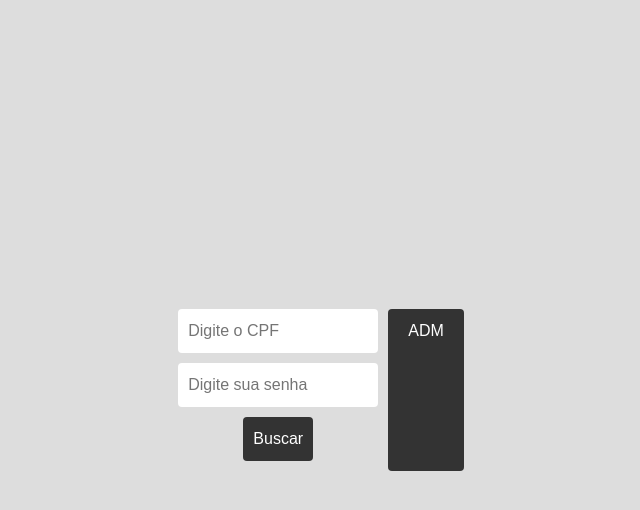
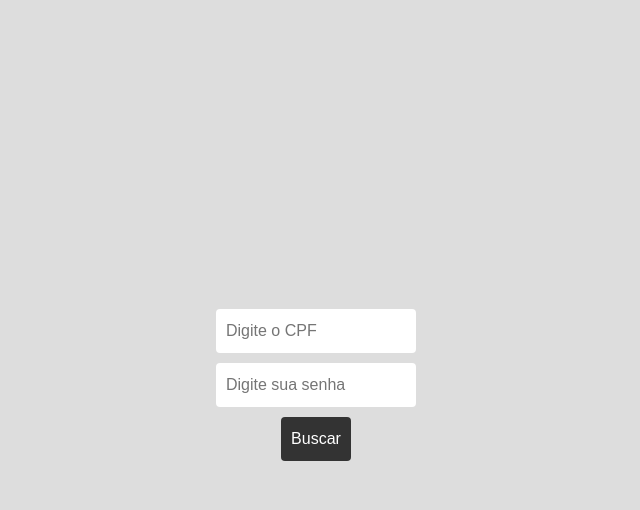
Before and after one commit to kaioOS/Trabalho_Banco_de_Dados, a PHP site: page / in a window 1280 px wide. Shown: the top 510 px of the page, without its empty margins (319-959 px from the left). Run offline with PHP 8.4, Linux system fonts and the light colour scheme.

Commit message:
Mudando botão no login

```diff
--- a/index.php
+++ b/index.php
@@ -82,8 +82,6 @@
             <input type="password" name="senhaBusca" placeholder="Digite sua senha">
             <input type="submit" name="buscar" value="Buscar">
         </form>
-
-        <a class= "link-botao" href="admin.php">ADM</a><br>
     </div>
 
 </body>
```
